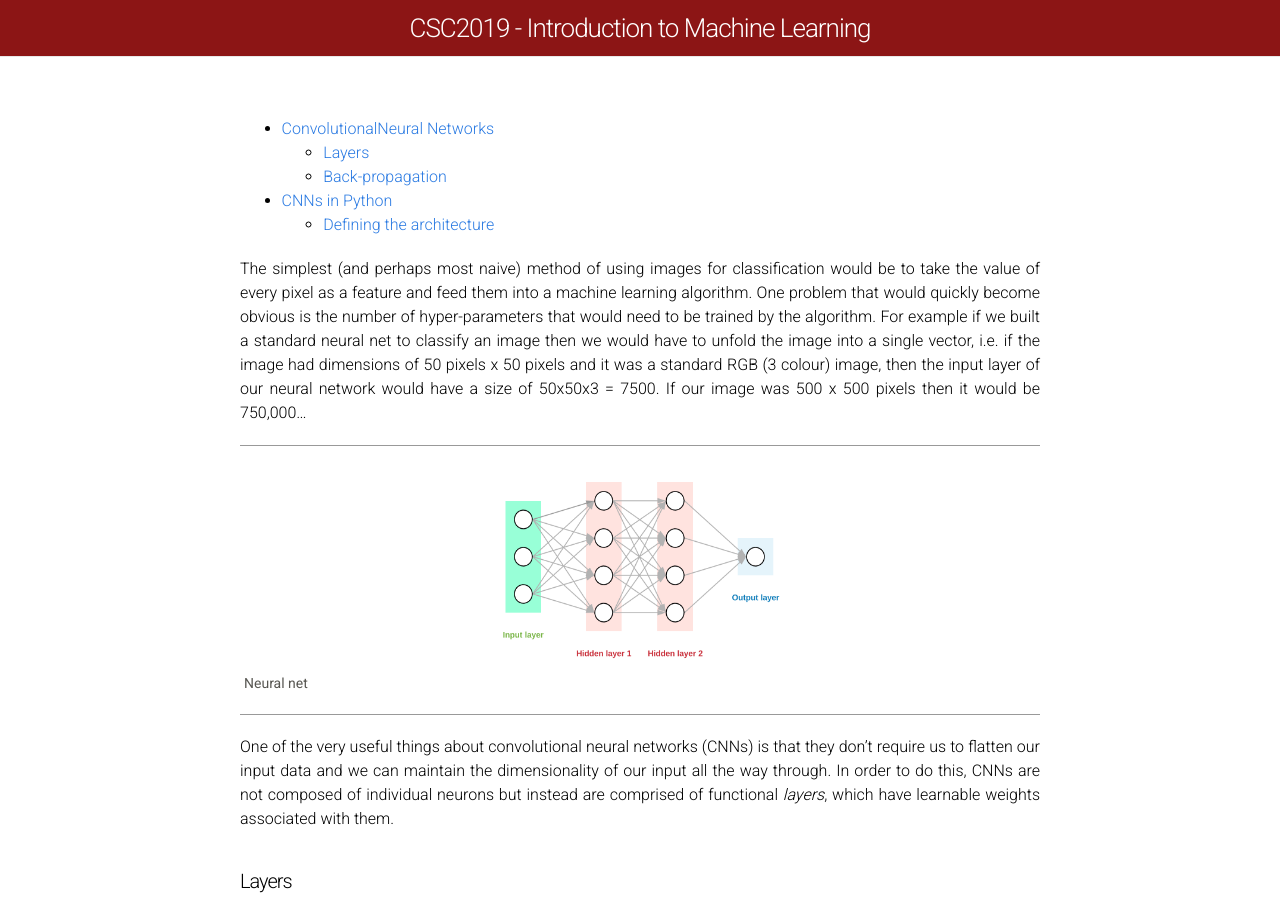
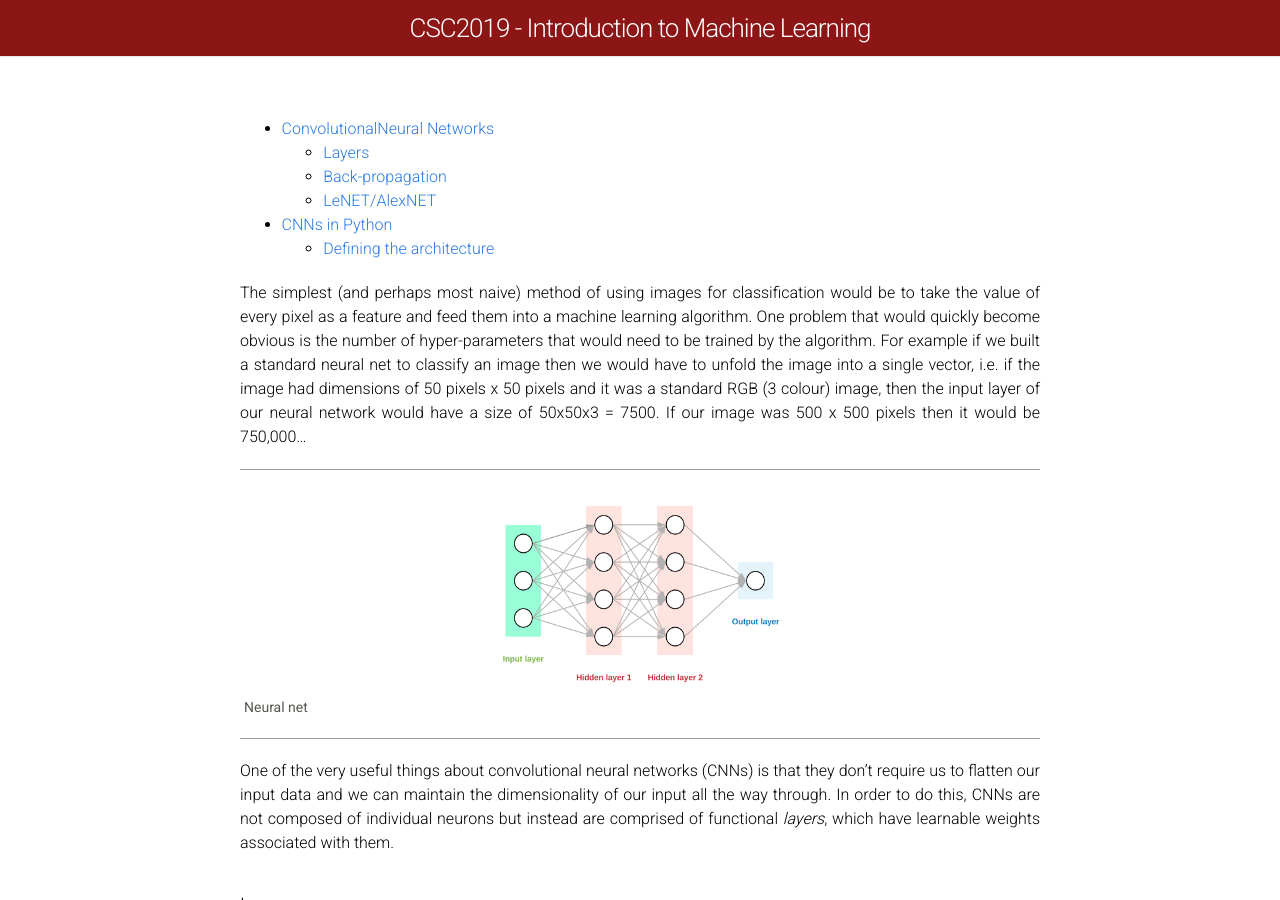
Before and after one commit to as595/csc-2019, a Jekyll site: the page built from frdeepcnn.md, in a window 1280 px wide and 900 px high. Built offline with Jekyll 4.4.1, drawn with Linux system fonts in a browser that asks for light colours.

Commit message:
Update frdeepcnn.md

```diff
--- a/frdeepcnn.md
+++ b/frdeepcnn.md
@@ -7,6 +7,7 @@ permalink: /frdeepcnn/
 - [ConvolutionalNeural Networks](#cnns)
   - [Layers](#layers)
   - [Back-propagation](#backprop)
+  - [LeNET/AlexNET](#lenet)
 - [CNNs in Python](#python)
   - [Defining the architecture](#arch)
 
@@ -58,6 +59,12 @@ The architecture of a CNN refers to the order in whcih these layers are arranged
 <a name="backprop"></a>
 
 <h4>Back-propagation</h4>
+
+
+<a name="layers"></a>
+
+<h4>LeNET/AlexNET</h4>
+
 
 
 <a name="python"></a>
```
